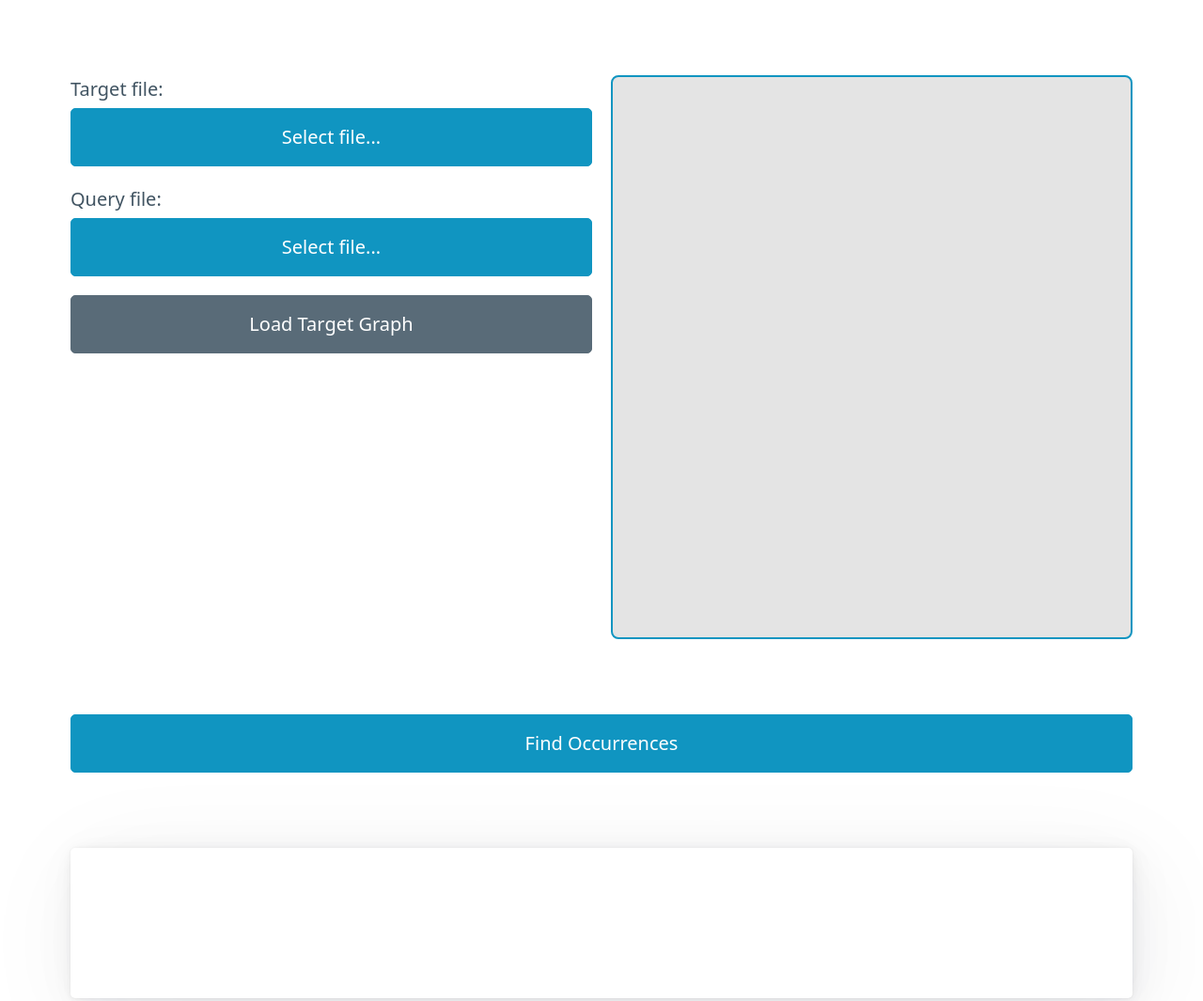
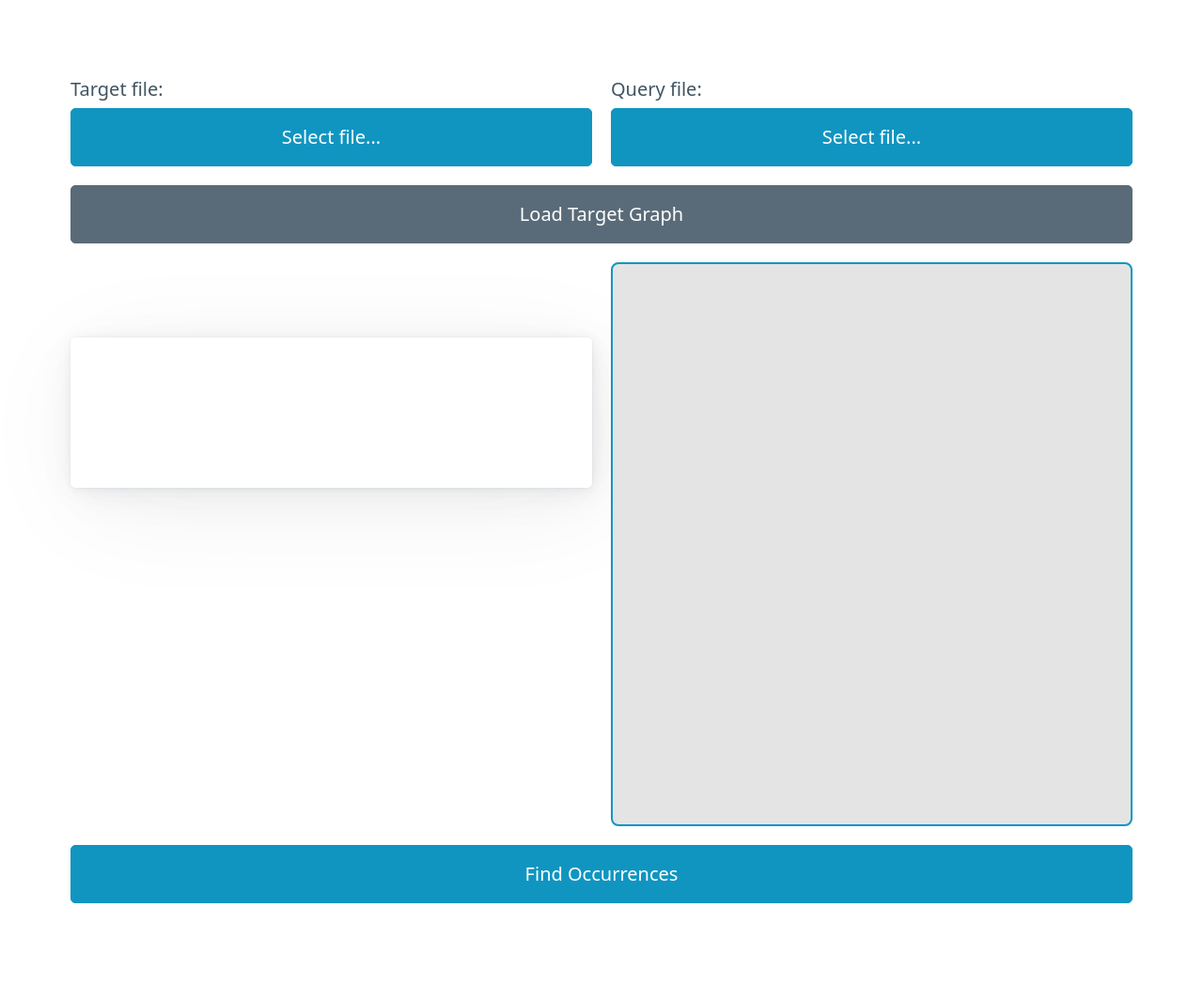
Before and after one commit to ArneShizuka/temporalRI-tauri-viewer, a website built with Vite: page index.html in a window 1280 px wide. Shown: the top 1065 px of the page at 94% size. Built offline with nearby package versions, Linux system fonts and the light colour scheme.

Commit message:
chore: update ui layout

```diff
--- a/index.html
+++ b/index.html
@@ -16,16 +16,22 @@
                         >Target file:
                     </label>
                     <button id="target-btn">Select file...</button>
+                </div>
+                <div>
                     <label for="query" id="query-label">Query file: </label>
                     <button id="query-btn">Select file...</button>
-                    <button id="load-graph" class="secondary">
-                        Load Target Graph
-                    </button>
                 </div>
-                <div id="cy"></div>
+            </div>
+            <button id="load-graph" class="secondary">Load Target Graph</button>
+            <div class="grid">
+                <div>
+                    <article id="output"></article>
+                </div>
+                <div>
+                    <div id="cy"></div>
+                </div>
             </div>
             <button id="ri-btn" type="button">Find Occurrences</button>
-            <article id="output"></article>
         </main>
     </body>
 </html>
--- a/src/styles.css
+++ b/src/styles.css
@@ -2,15 +2,14 @@
 
 #cy {
     width: 100%;
-    height: 100%;
+    /* height: 100%; */
     min-height: 600px;
-    display: block;
     background-color: #e4e4e4;
     border: solid var(--primary) 2px;
     border-radius: 0.4rem;
-    padding: 0;
+    margin-bottom: var(--spacing);
 }
 
-.grid {
-    margin-bottom: var(--block-spacing-vertical);
+#output {
+    height: auto;
 }
```
